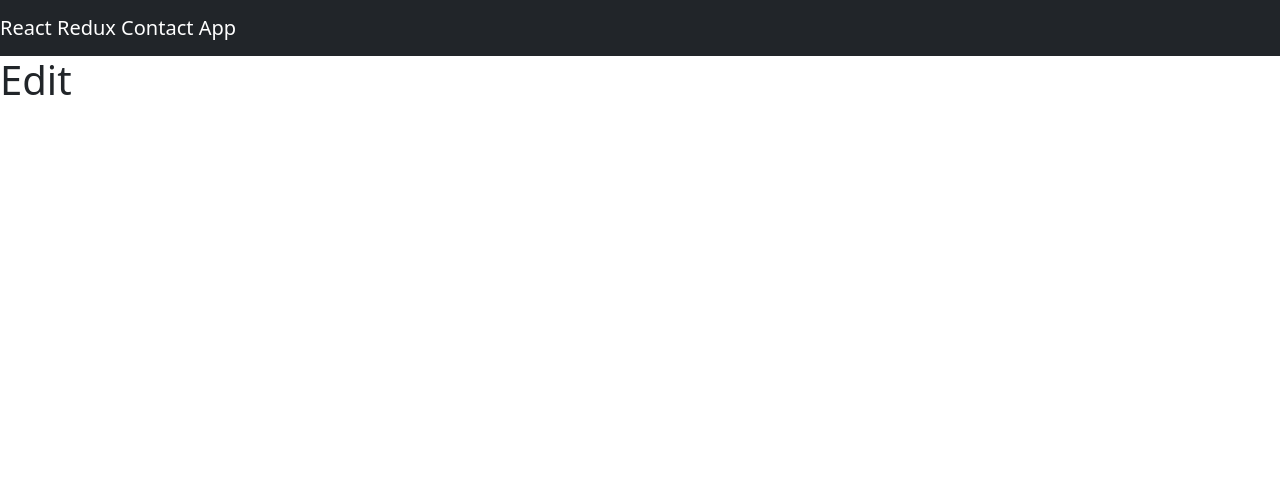
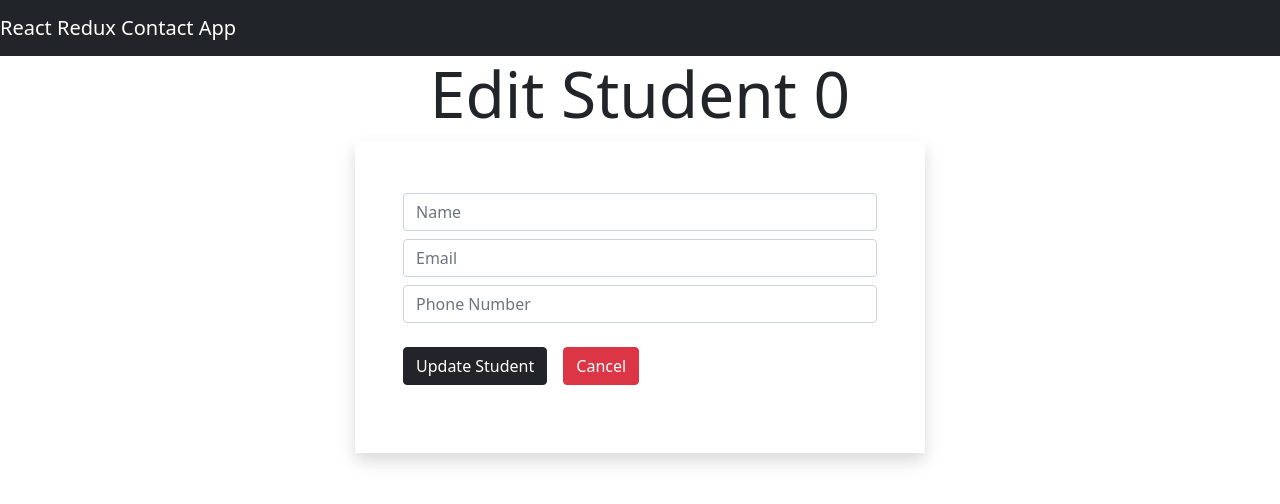
Before and after one commit to SAIKUMAR124/react-redux-contact-book, a React (Create React App) app: page /edit/0 in a window 1280 px wide. Shown: the top 504 px of the page. Built offline with nearby package versions, Linux system fonts and the light colour scheme.

Commit message:
Added EditContact

```diff
--- a/src/App.js
+++ b/src/App.js
@@ -2,6 +2,7 @@ import { Route, Switch } from "react-router-dom";
 import { ToastContainer } from "react-toastify";
 import Home from "./components/Home";
 import AddContact from "./components/AddContact";
+import EditContact from "./components/EditContact";
 import Navbar from "./components/Navbar";
 
 function App() {
@@ -17,7 +18,7 @@ function App() {
           <AddContact />
         </Route>
         <Route exact path="/edit/:id">
-          <h1>Edit</h1>
+          <EditContact />
         </Route>
       </Switch>
     </div>
--- /dev/null
+++ b/src/components/EditContact.js
@@ -0,0 +1,49 @@
+import React from "react";
+import { Link, useParams } from "react-router-dom";
+
+const EditContact = () => {
+    const {id} = useParams();
+
+  return (
+    <div className="container">
+      <div className="row">
+        <h1 className="display-3 text-center">Edit Student {id}</h1>
+        <div className="col-md-6 shadow mx-auto p-5">
+          <form>
+            <div className="form-group py-1">
+              <input type="text" placeholder="Name" className="form-control" />
+            </div>
+            <div className="form-group py-1">
+              <input
+                type="email"
+                placeholder="Email"
+                className="form-control"
+              />
+            </div>
+            <div className="form-group py-1">
+              <input
+                type="number"
+                placeholder="Phone Number"
+                className="form-control"
+              />
+            </div>
+            <div className="form-group py-1">
+              <input
+                type="submit"
+                value="Update Student"
+                className="btn btn-block btn-dark"
+              />
+
+              <Link
+                to="/"
+                className="btn btn-danger m-3"
+              >Cancel</Link>
+            </div>
+          </form>
+        </div>
+      </div>
+    </div>
+  );
+};
+
+export default EditContact;
```
